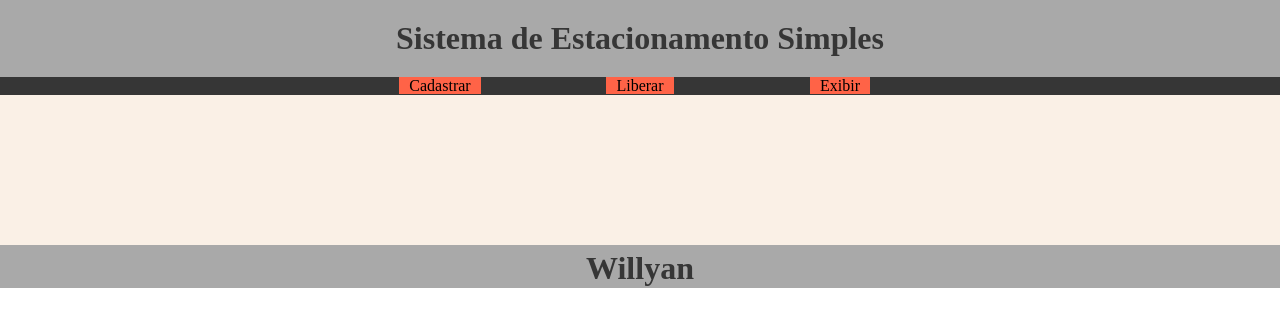
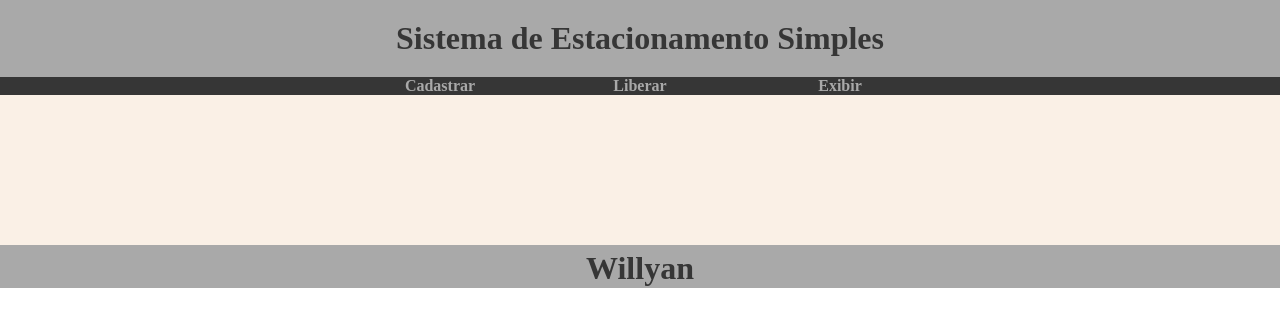
Before and after one commit to willyanferreira/SistemaEstacionamentoSimples, a plain HTML site: page index.html in a window 1280 px wide. Drawn offline with Linux system fonts and the light colour scheme.

Commit message:
Update style.css
Removendo o background dos span e aumentando o fontWeight

```diff
--- a/Assets/CSS/style.css
+++ b/Assets/CSS/style.css
@@ -33,8 +33,9 @@ ul#navegacao li{
 
 ul#navegacao li span{
     cursor: pointer;
-    background-color: tomato;
+    color: #A9A9A9;
     padding: 0 10px 0 10px;
+    font-weight: bolder;
 }
 
 /* MAIN */
```
